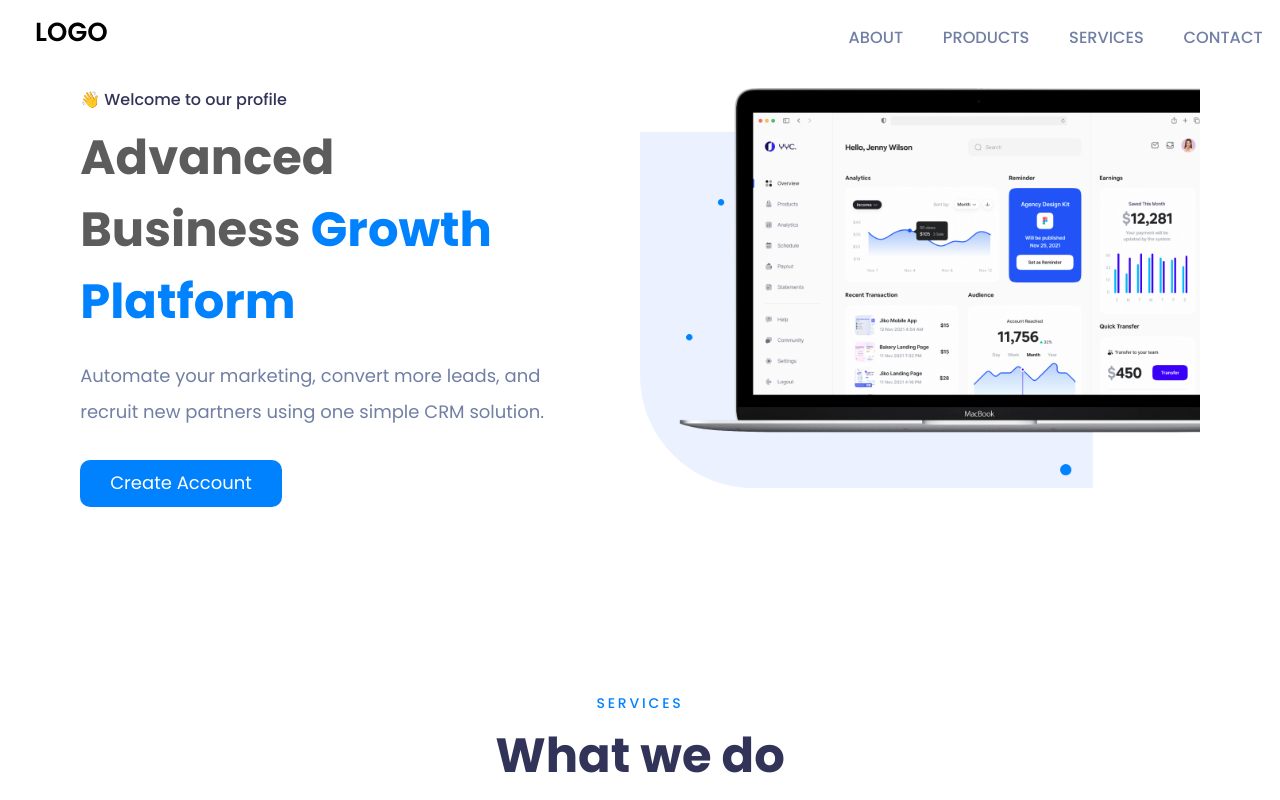
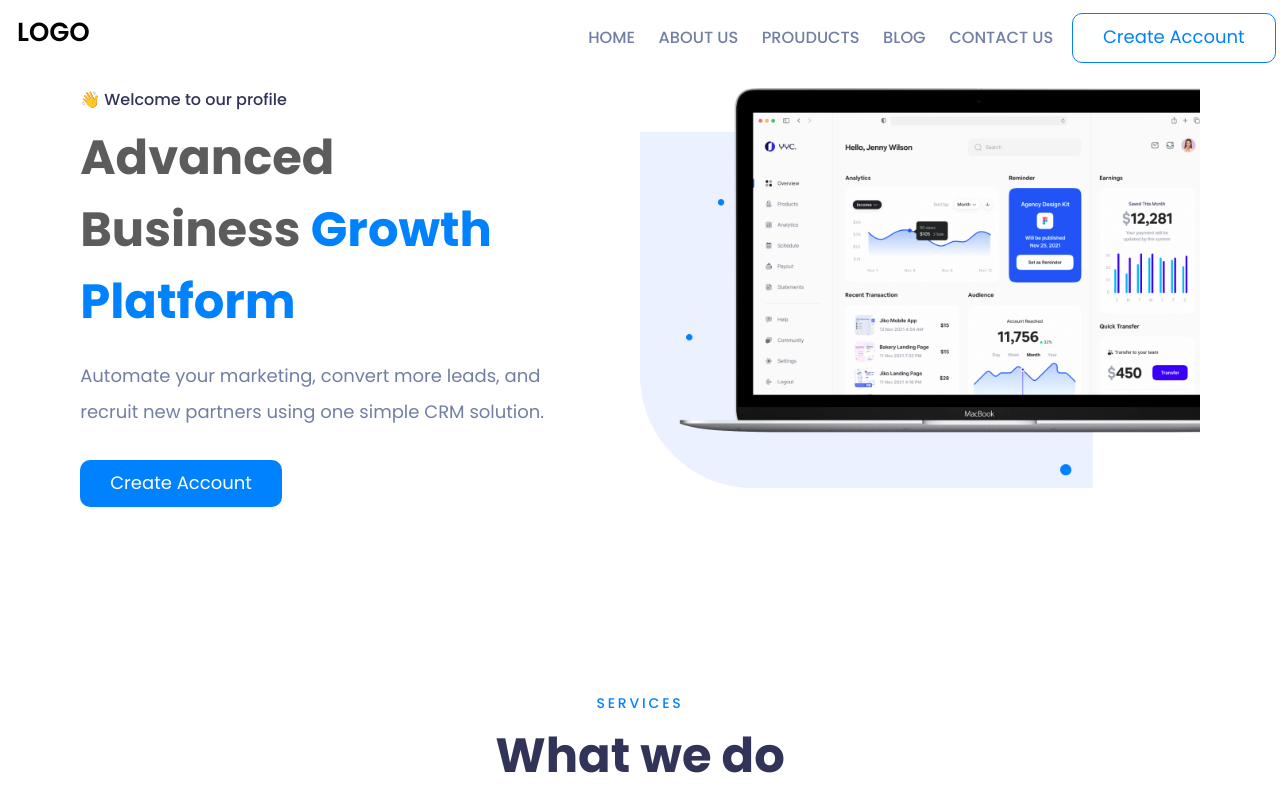
Before and after one commit to tamerjb/crm_landingp, a plain HTML site: page index.html in a window 1280 px wide. Shown: the top 800 px of the page. Drawn offline with nearby package versions, Linux system fonts and the light colour scheme.

Commit message:
nav bar adjusted

```diff
--- a/blocks/nav.css
+++ b/blocks/nav.css
@@ -1,4 +1,4 @@
-/* .nav {
+.nav {
     display: flex;
     flex-direction: row;
     align-items: baseline;
@@ -52,6 +52,21 @@
     border-bottom: 1px solid #2F80ED;
 }
 
+.nav__menu-item_button {
+    border: 1px solid #0082FE;
+    border-radius: 10px;
+    max-width: 100%;
+    padding: 10px 30px;
+    min-height: 50px;
+    color: #0082FE;
+    background-color: #fff;
+    transition: .3s linear;
+}
+
+.nav__menu-item_button:hover {
+    transition: .3s linear;
+    transform: scale(1.1);
+}
 
 @media screen and (max-width:912px) {
     .nav {
@@ -117,4 +132,4 @@
         column-gap: 20px;
     }
 
-} */
+}
--- a/blocks/style.css
+++ b/blocks/style.css
@@ -7,10 +7,14 @@ a {
 	margin: 0;
 	padding: 0;
 	text-transform: uppercase;
+	transition: .3s linear;
+
 }
 
 a:hover {
-	color: #fff;
+	color: #2F80ED;
+	text-decoration: dotted;
+	border-bottom: 1px solid #2F80ED;
 }
 
 #header-nav {
@@ -58,7 +62,7 @@ nav[role=navigation] {
 }
 
 nav[role=navigation].active {
-	max-height: 15em;
+	max-height: 30em;
 }
 
 nav[role=navigation] ul {
@@ -70,7 +74,7 @@ nav[role=navigation] ul {
 
 nav[role=navigation] li a {
 	display: block;
-	padding: 0.8em;
+	padding: 0.3em;
 	font-size: 0.9em;
 }
 
@@ -108,13 +112,24 @@ nav[role=navigation] li a {
 
 .brand {
 	float: left;
-	margin-left: 1em;
 	padding: 1em;
 }
 
 .brand h1 {
 	margin: 0;
 	font-size: 1.5em;
+}
+
+.nav__menu-item_button {
+	border: 1px solid #0082FE;
+	border-radius: 10px;
+	max-width: 100%;
+	padding: 10px 30px;
+	min-height: 50px;
+	color: #0082FE;
+	background-color: #fff;
+	transition: .3s linear;
+
 }
 
 @media screen and (min-width: 48.25em) {
--- a/index.html
+++ b/index.html
@@ -47,10 +47,12 @@
                 <!-- Menu Items -->
                 <nav id="menu" role="navigation">
                     <ul>
-                        <li><a href="#">About</a></li>
-                        <li><a href="#">Products</a></li>
-                        <li><a href="#">Services</a></li>
-                        <li><a href="#">Contact</a></li>
+                        <li><a href="#home" class="nav__menu-txt">Home</a> </li>
+                        <li><a href="#about" class="nav__menu-txt">About us</a> </li>
+                        <li><a href="#services" class="nav__menu-txt">Prouducts</a></li>
+                        <li><a href="#portfolio" class="nav__menu-txt">Blog</a></li>
+                        <li><a href="#contact" class="nav__menu-txt">Contact us</a></li>
+                        <li><button class="nav__menu-item_button">Create Account</button></li>
                     </ul>
                 </nav>
                 <!-- /Menu Items -->
```
